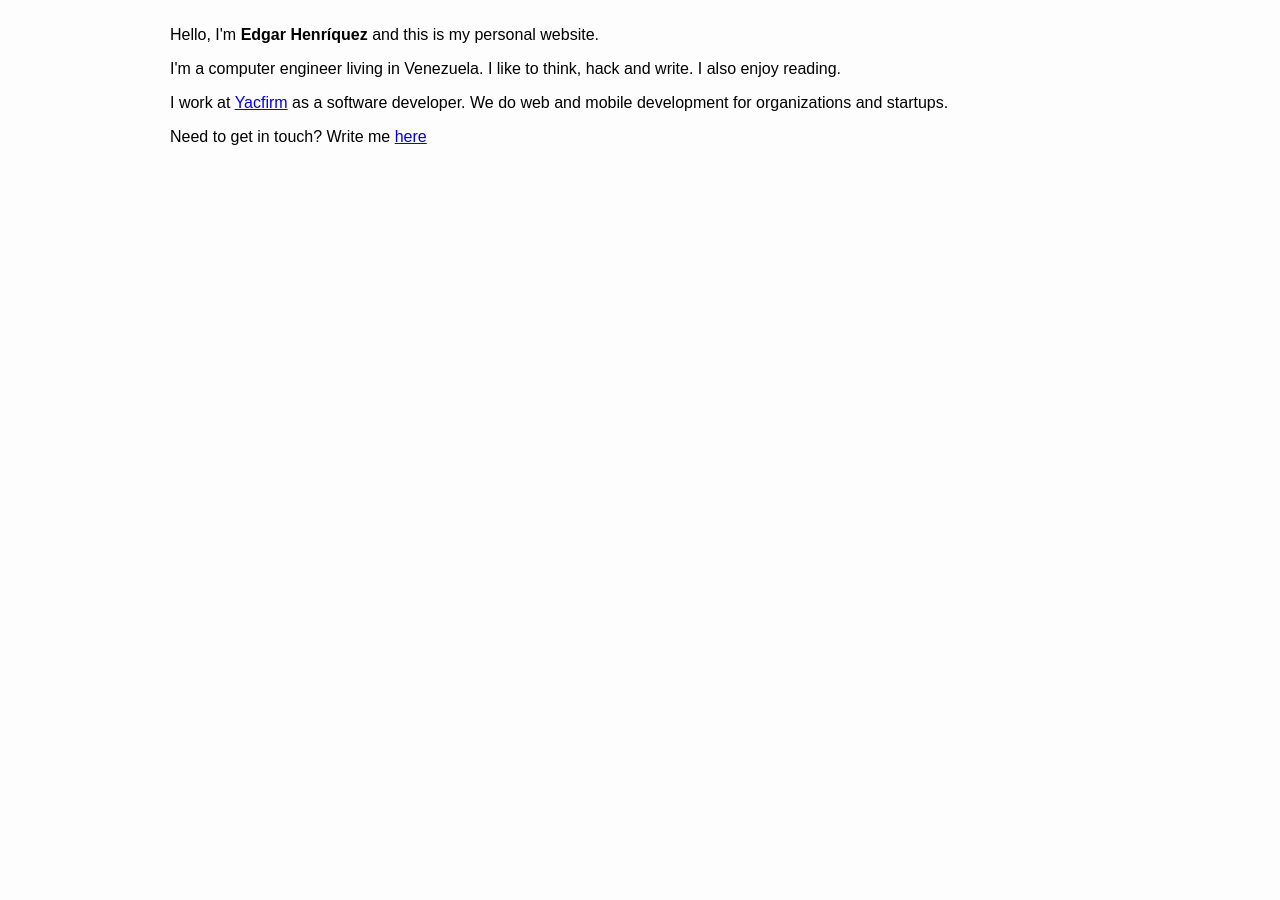
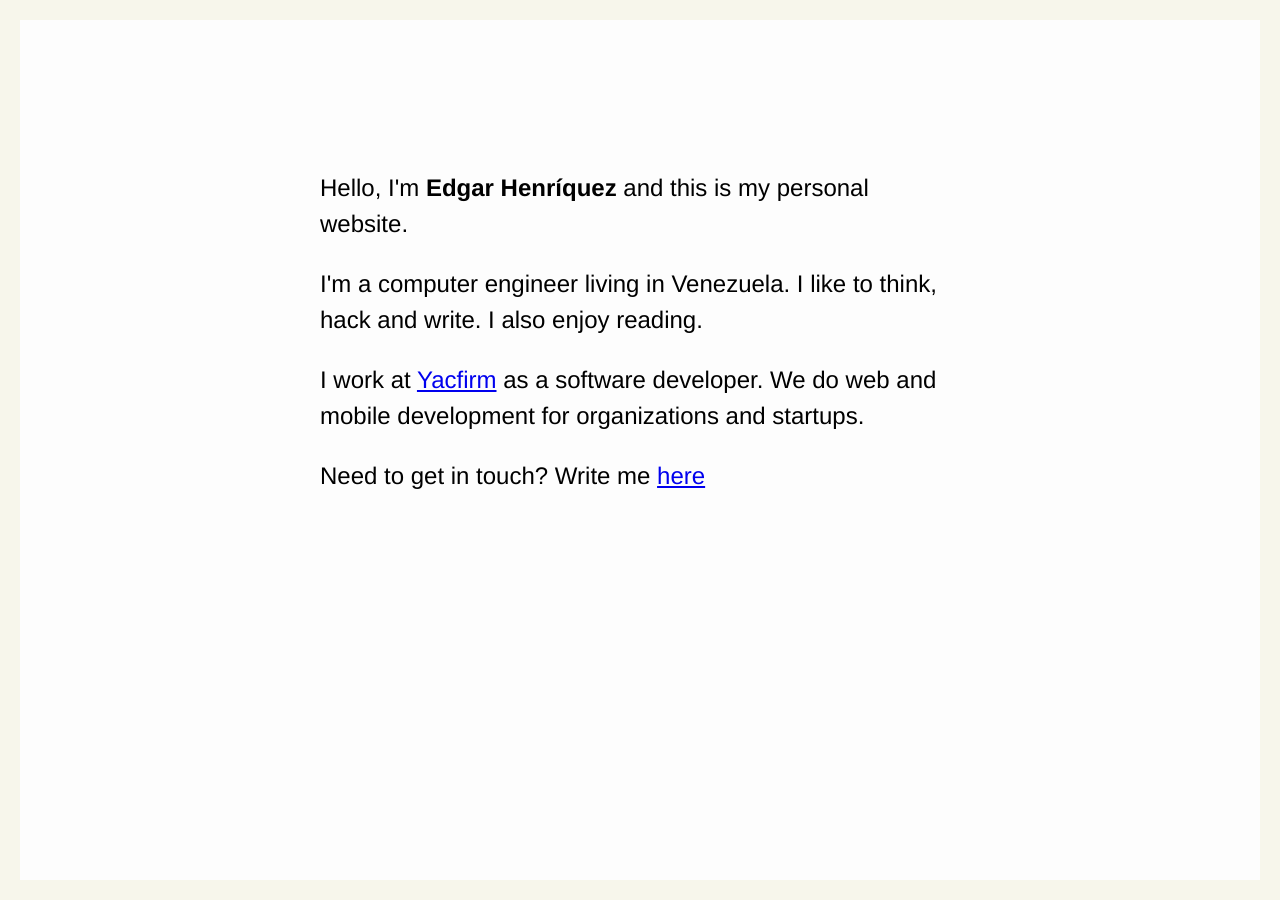
Before and after one commit to edgarhenriquez/edgarhenriquez.github.com, a Jekyll site: the page built from index.html, in a window 1280 px wide. Built offline with Jekyll 4.4.1, drawn with Linux system fonts in a browser that asks for light colours; nearby versions of some CDN libraries.

Commit message:
Some improvements on main stylesheet

```diff
--- a/public/css/main.css
+++ b/public/css/main.css
@@ -1,6 +1,32 @@
 html {
-  width: 940px;
-  margin: 0px auto;
+  min-height: 100%;
+  background-color: #fdfdfd;
+  border-top: 20px solid #f7f6eb;
+  -webkit-box-sizing: border-box;
+     -moz-box-sizing: border-box;
+          box-sizing: border-box;
+}
+
+body {
   padding: 10px;
-  background-color: #fdfdfd;
 }
+
+h1 {
+  color: #ed6e64;
+}
+
+.main {
+  margin-top: 140px;
+  font: 24px/36px "helvetica neue";
+}
+
+@media screen and (min-width: 595px) {
+  html {
+    border: 20px solid #f7f6eb;
+  }
+
+  body {
+    width: 640px;
+    margin: 0px auto;
+  }
+}
```
